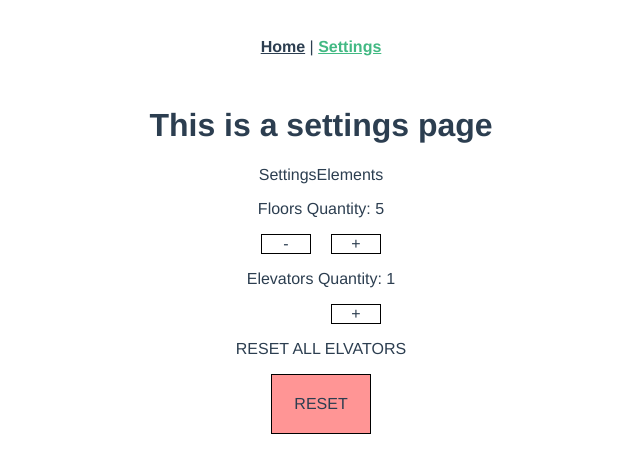
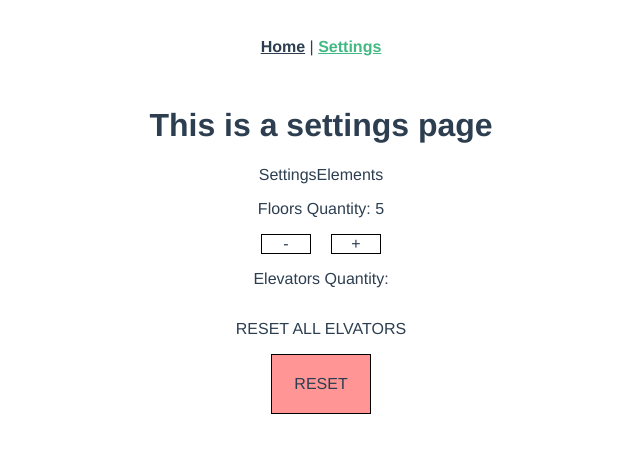
Before and after one commit to sherunoizu/vue-elevator-test-task, a Vue app: page /settings in a window 1280 px wide. Shown: the top 472 px of the page, without its empty margins (319-959 px from the left). Built offline with nearby package versions, Linux system fonts and the light colour scheme.

Commit message:
fix: fix setting.comp computed method

```diff
--- a/src/components/SettingElements.component.vue
+++ b/src/components/SettingElements.component.vue
@@ -55,17 +55,15 @@
 </template>
 
 <script>
-import { mapActions } from "vuex";
+import { mapState, mapActions } from "vuex";
 
 export default {
   name: "SettingElements",
   computed: {
-    floorsQuantity() {
-      return this.$store.state.elevatorModule.floorsQuantity;
-    },
-    elevatorsQuantity() {
-      return this.$store.state.elevatorModule.elevatorsQuantity;
-    },
+    ...mapState({
+      floorsQuantity: (state) => state.elevatorModule.floorsQuantity,
+      elevatorsQuantity: (state) => state.elevatorModule.elevatorModule,
+    }),
   },
   methods: {
     ...mapActions(["increment"]),
```
